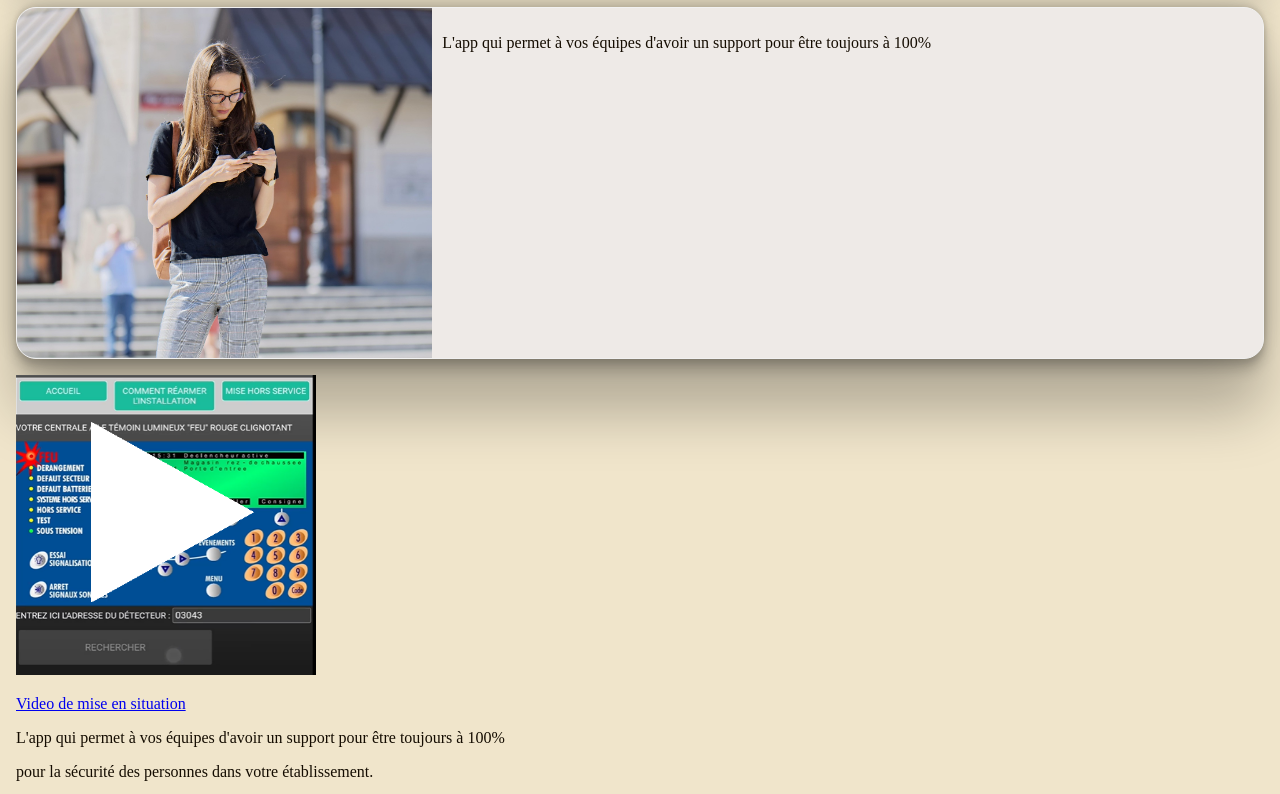
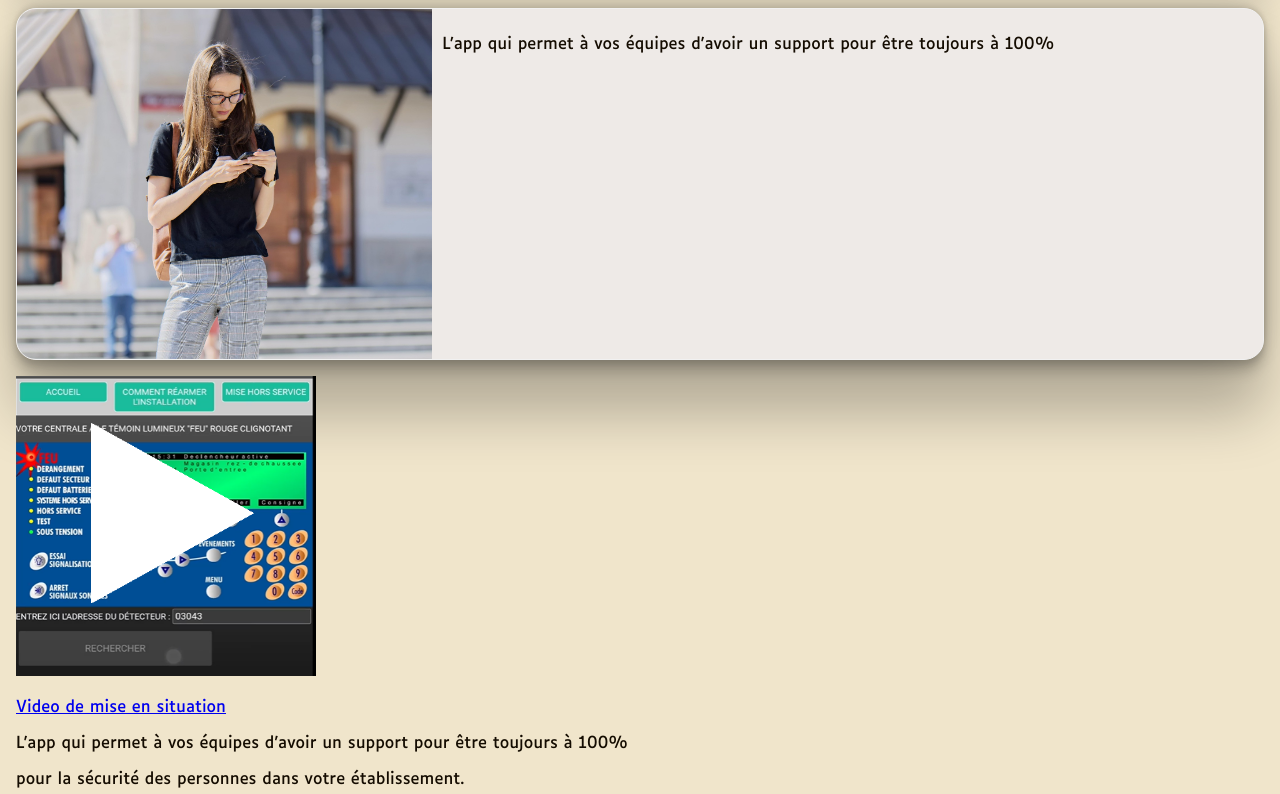
Before and after one commit to ElodieGuyard/ssifacile, a plain HTML site: page index.html in a window 1280 px wide. Shown: the part 139-933 px from the top of the page. Drawn offline with Linux system fonts and the light colour scheme.

Commit message:
Style: font Luciole added and applyed

```diff
--- a/css/style.css
+++ b/css/style.css
@@ -1,3 +1,11 @@
+@font-face {
+  font-family: "Luciole";
+  src: url("../font/Luciole-Regular.woff2") format("woff2");
+  font-weight: 400;           /* normal */
+  font-style: normal;
+  font-display: swap;         /* affiche le texte tout de suite, même avant le chargement de la police */
+}
+
 :root {
   --bg: #f0e5cb;            /* fond de page */
   --surface: #f1f1f1;       /* cartes, un cran plus clair */
@@ -7,6 +15,7 @@
 }
 
 body {
+  font-family: "Luciole", sans-serif;
   background: var(--bg);
   color: var(--text);
   max-width: 1500px;
@@ -17,7 +26,7 @@ body {
 .navbar {
   background-color: var(--surface);
   padding: 0 20px;
-    box-shadow: rgba(0, 0, 0, 0.25) 0px 54px 55px, rgba(0, 0, 0, 0.12) 0px -12px 30px, rgba(0, 0, 0, 0.12) 0px 4px 6px, rgba(0, 0, 0, 0.17) 0px 12px 13px, rgba(0, 0, 0, 0.09) 0px -3px 5px;
+  box-shadow: rgba(0, 0, 0, 0.25) 0px 54px 55px, rgba(0, 0, 0, 0.12) 0px -12px 30px, rgba(0, 0, 0, 0.12) 0px 4px 6px, rgba(0, 0, 0, 0.17) 0px 12px 13px, rgba(0, 0, 0, 0.09) 0px -3px 5px;
   border-radius: 10px;
   display: flex;                   /* logo et liste côte à côte */
   justify-content: space-between;  /* logo à gauche, liens à droite */
```
Also changed, not shown: font/Luciole-Bold.woff2 (added), font/Luciole-BoldItalic.woff2 (added), font/Luciole-Italic.woff2 (added), font/Luciole-Regular.woff2 (added), 1 other file.
